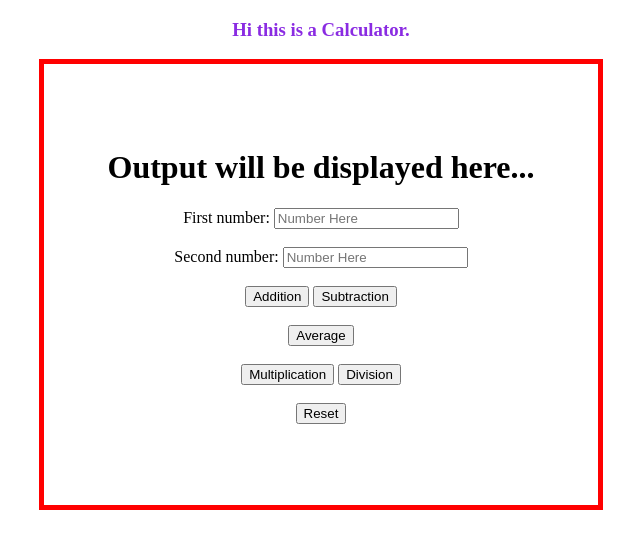
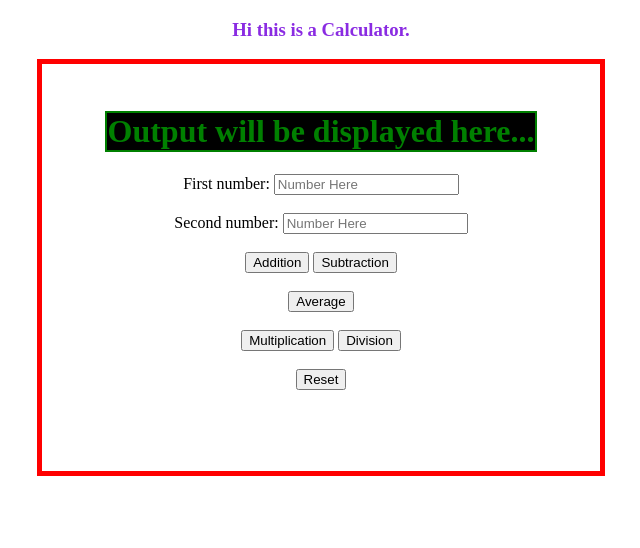
Before and after one commit to Bug-Fan/basic-calculator, a plain HTML site: page index.html in a window 1280 px wide. Shown: the whole page, without its empty margins (319-959 px from the left). Drawn offline with Linux system fonts and the light colour scheme.

Commit message:
Minor changes in css

```diff
--- a/styles.css
+++ b/styles.css
@@ -9,5 +9,12 @@ div {
     margin-right: 20%; */
     text-align: center;
     padding: 5%;
+    padding-top: 2%;
     display: inline-block;
 }
+
+h1 {
+    border: 2px solid green;
+    background-color: black;
+    color: green;
+}
```
